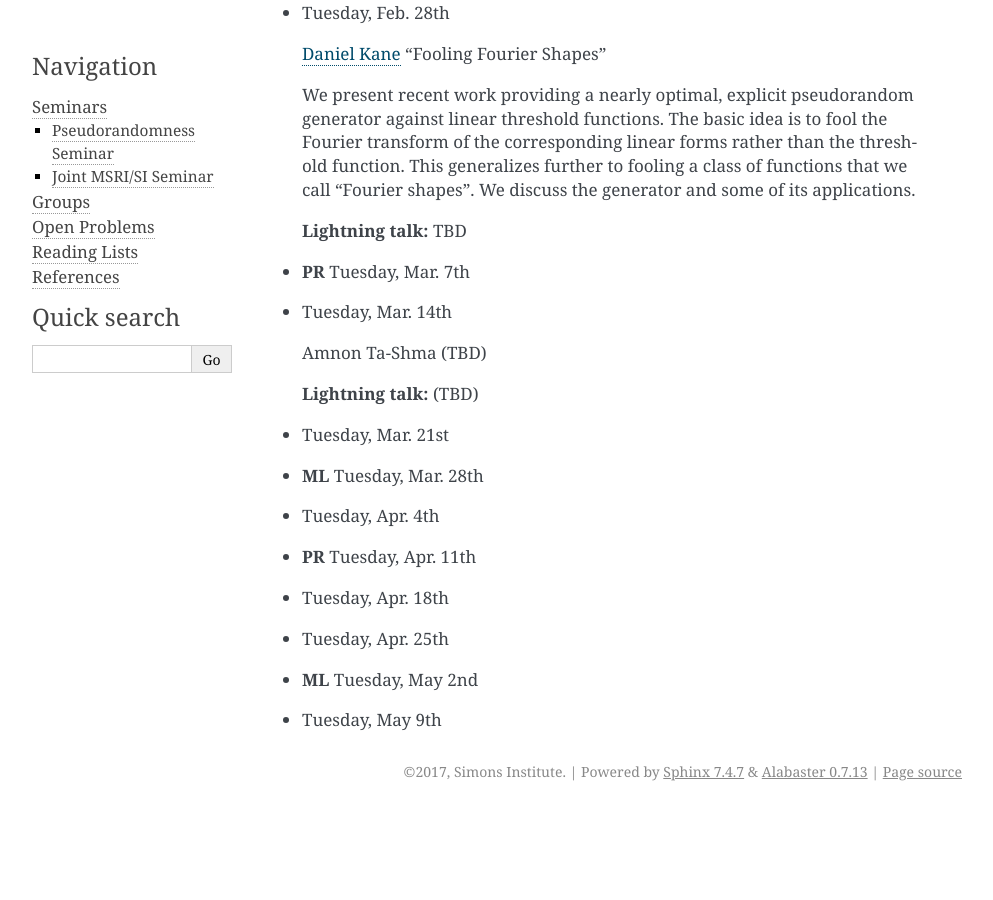
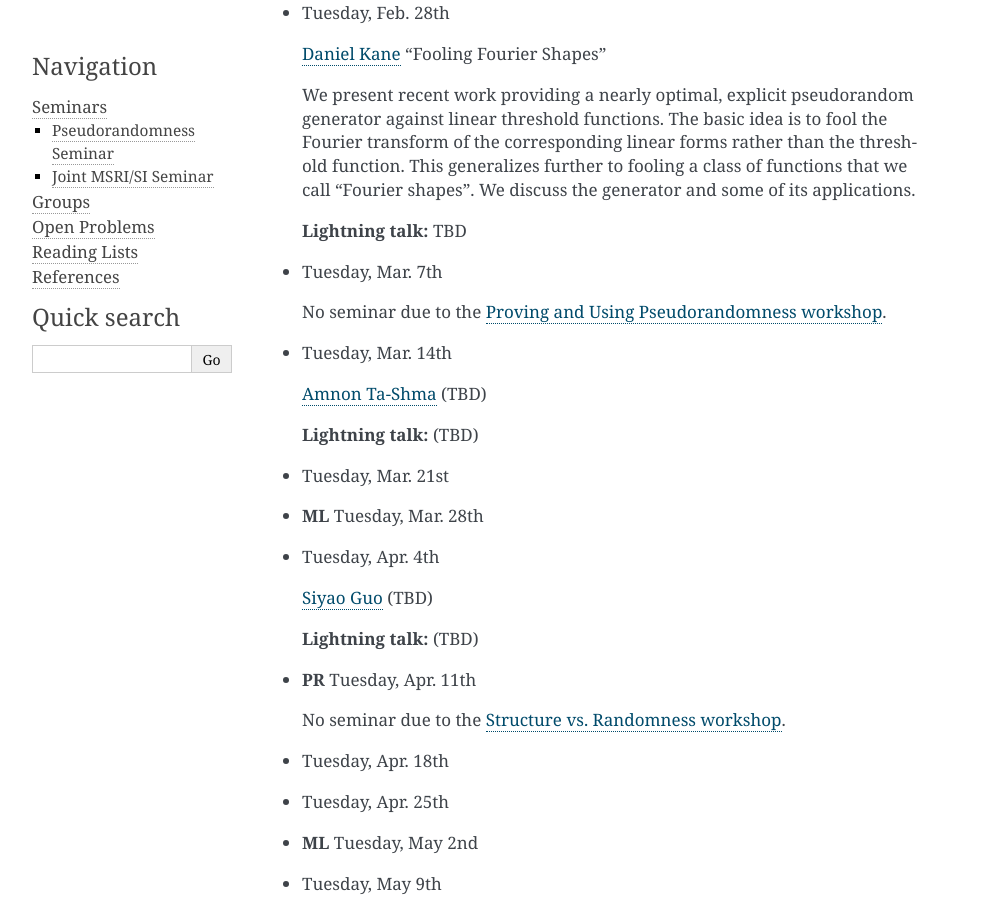
Before and after one commit to simons-institute/pseudorandomness, a Sphinx documentation site: the page built from source/seminar/pseudorandomness.rst, in a window 1280 px wide and 900 px high, scrolled down 1951 px. Shown: the whole window, without its empty margins (148-1141 px from the left). Built offline with Sphinx 7.4.7, drawn with Linux system fonts in a browser that asks for light colours; before the commit the page ends 2762 px from its top, so only the background shows below that.

Commit message:
Update seminar schedule

```diff
--- a/source/seminar/pseudorandomness.rst
+++ b/source/seminar/pseudorandomness.rst
@@ -105,17 +105,28 @@ Schedule
 
   **Lightning talk:** TBD
 
-- **PR** Tuesday, Mar. 7th
+- Tuesday, Mar. 7th
+
+  No seminar due to the `Proving and Using Pseudorandomness workshop <https://simons.berkeley.edu/workshops/pseudorandomness2017-2>`_.
+
 - Tuesday, Mar. 14th
 
-  Amnon Ta-Shma (TBD)
+  `Amnon Ta-Shma <http://www.cs.tau.ac.il/~amnon/>`_ (TBD)
 
   **Lightning talk:** (TBD)
 
 - Tuesday, Mar. 21st
 - **ML** Tuesday, Mar. 28th
 - Tuesday, Apr. 4th
+
+  `Siyao Guo <https://sites.google.com/site/siyaoguo/>`_ (TBD)
+
+  **Lightning talk:** (TBD)
+
 - **PR** Tuesday, Apr. 11th
+
+  No seminar due to the `Structure vs. Randomness workshop <https://simons.berkeley.edu/workshops/pseudorandomness2017-3>`_.
+
 - Tuesday, Apr. 18th
 - Tuesday, Apr. 25th
 - **ML** Tuesday, May 2nd
```
